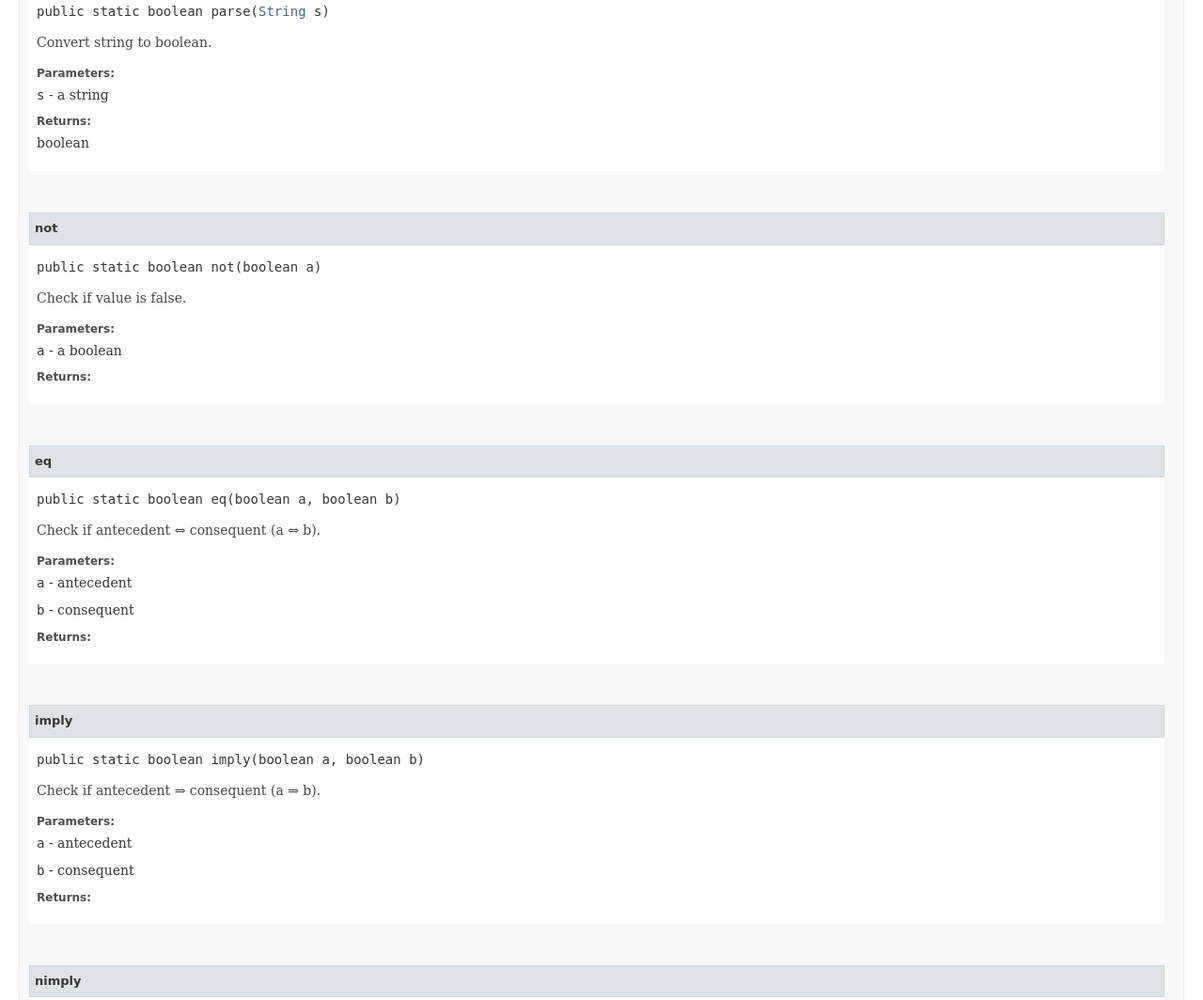
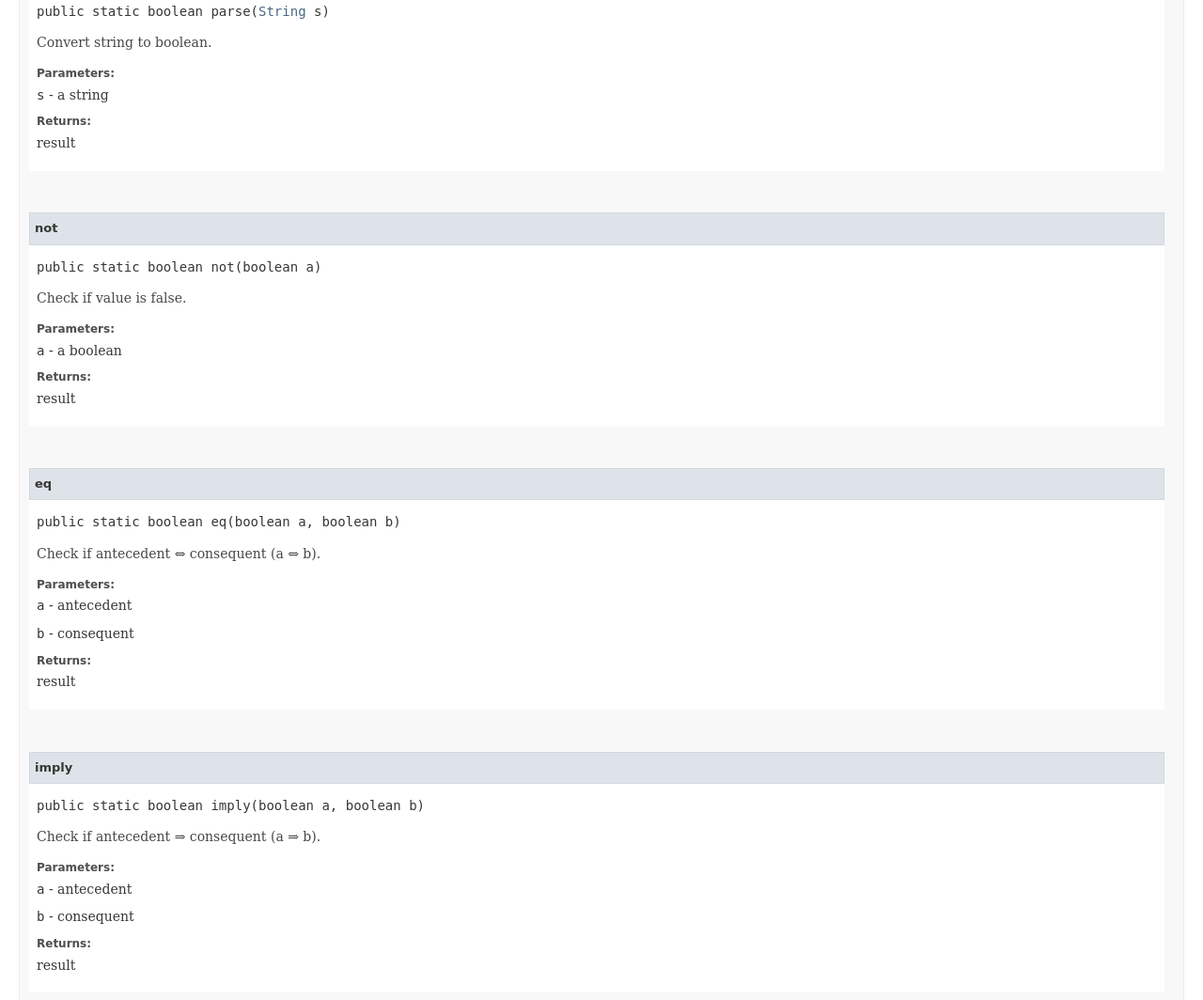
Before and after one commit to javaf/extra-boolean, a plain HTML site: page io/github/javaf/Boolean.html in a window 1280 px wide. Shown: the part 3876-4940 px from the top of the page at 94% size. Drawn offline with Linux system fonts and the light colour scheme; no server answers; a script that the page names is missing; a web font is replaced by a local one.

Commit message:
Publishing javadoc for extra-boolean:1.1.1

```diff
--- a/io/github/javaf/Boolean.html
+++ b/io/github/javaf/Boolean.html
@@ -2,8 +2,8 @@
 <!-- NewPage -->
 <html lang="en">
 <head>
-<!-- Generated by javadoc (11.0.2) on Sat Jan 23 07:00:34 UTC 2021 -->
-<title>Boolean (extra-boolean 1.1.0 API)</title>
+<!-- Generated by javadoc (11.0.2) on Sat Jan 23 07:03:45 UTC 2021 -->
+<title>Boolean (extra-boolean 1.1.1 API)</title>
 <meta http-equiv="Content-Type" content="text/html; charset=UTF-8">
 <meta name="dc.created" content="2021-01-23">
 <link rel="stylesheet" type="text/css" href="../../../stylesheet.css" title="Style">
@@ -22,7 +22,7 @@
 <script type="text/javascript"><!--
     try {
         if (location.href.indexOf('is-external=true') == -1) {
-            parent.document.title="Boolean (extra-boolean 1.1.0 API)";
+            parent.document.title="Boolean (extra-boolean 1.1.1 API)";
         }
     }
     catch(err) {
@@ -922,7 +922,7 @@ extends <a href="https://docs.oracle.com/en/java/javase/11/docs/api/java.base/ja
 <dt><span class="paramLabel">Parameters:</span></dt>
 <dd><code>s</code> - a string</dd>
 <dt><span class="returnLabel">Returns:</span></dt>
-<dd>boolean</dd>
+<dd>result</dd>
 </dl>
 </li>
 </ul>
@@ -938,6 +938,7 @@ extends <a href="https://docs.oracle.com/en/java/javase/11/docs/api/java.base/ja
 <dt><span class="paramLabel">Parameters:</span></dt>
 <dd><code>a</code> - a boolean</dd>
 <dt><span class="returnLabel">Returns:</span></dt>
+<dd>result</dd>
 </dl>
 </li>
 </ul>
@@ -955,6 +956,7 @@ extends <a href="https://docs.oracle.com/en/java/javase/11/docs/api/java.base/ja
 <dd><code>a</code> - antecedent</dd>
 <dd><code>b</code> - consequent</dd>
 <dt><span class="returnLabel">Returns:</span></dt>
+<dd>result</dd>
 </dl>
 </li>
 </ul>
@@ -972,6 +974,7 @@ extends <a href="https://docs.oracle.com/en/java/javase/11/docs/api/java.base/ja
 <dd><code>a</code> - antecedent</dd>
 <dd><code>b</code> - consequent</dd>
 <dt><span class="returnLabel">Returns:</span></dt>
+<dd>result</dd>
 </dl>
 </li>
 </ul>
@@ -989,6 +992,7 @@ extends <a href="https://docs.oracle.com/en/java/javase/11/docs/api/java.base/ja
 <dd><code>a</code> - antecedent</dd>
 <dd><code>b</code> - consequent</dd>
 <dt><span class="returnLabel">Returns:</span></dt>
+<dd>result</dd>
 </dl>
 </li>
 </ul>
@@ -1006,6 +1010,7 @@ extends <a href="https://docs.oracle.com/en/java/javase/11/docs/api/java.base/ja
 <dd><code>a</code> - antecedent</dd>
 <dd><code>b</code> - consequent</dd>
 <dt><span class="returnLabel">Returns:</span></dt>
+<dd>result</dd>
 </dl>
 </li>
 </ul>
@@ -1023,6 +1028,7 @@ extends <a href="https://docs.oracle.com/en/java/javase/11/docs/api/java.base/ja
 <dd><code>a</code> - antecedent</dd>
 <dd><code>b</code> - consequent</dd>
 <dt><span class="returnLabel">Returns:</span></dt>
+<dd>result</dd>
 </dl>
 </li>
 </ul>
@@ -1036,6 +1042,7 @@ extends <a href="https://docs.oracle.com/en/java/javase/11/docs/api/java.base/ja
 <div class="block">Check if all values are true.</div>
 <dl>
 <dt><span class="returnLabel">Returns:</span></dt>
+<dd>result</dd>
 </dl>
 </li>
 </ul>
@@ -1051,6 +1058,7 @@ extends <a href="https://docs.oracle.com/en/java/javase/11/docs/api/java.base/ja
 <dt><span class="paramLabel">Parameters:</span></dt>
 <dd><code>a</code> - 1st boolean</dd>
 <dt><span class="returnLabel">Returns:</span></dt>
+<dd>result</dd>
 </dl>
 </li>
 </ul>
@@ -1068,6 +1076,7 @@ extends <a href="https://docs.oracle.com/en/java/javase/11/docs/api/java.base/ja
 <dd><code>a</code> - 1st boolean</dd>
 <dd><code>b</code> - 2nd boolean</dd>
 <dt><span class="returnLabel">Returns:</span></dt>
+<dd>result</dd>
 </dl>
 </li>
 </ul>
@@ -1087,6 +1096,7 @@ extends <a href="https://docs.oracle.com/en/java/javase/11/docs/api/java.base/ja
 <dd><code>b</code> - 2nd boolean</dd>
 <dd><code>c</code> - 3rd boolean</dd>
 <dt><span class="returnLabel">Returns:</span></dt>
+<dd>result</dd>
 </dl>
 </li>
 </ul>
@@ -1108,6 +1118,7 @@ extends <a href="https://docs.oracle.com/en/java/javase/11/docs/api/java.base/ja
 <dd><code>c</code> - 3rd boolean</dd>
 <dd><code>d</code> - 4th boolean</dd>
 <dt><span class="returnLabel">Returns:</span></dt>
+<dd>result</dd>
 </dl>
 </li>
 </ul>
@@ -1131,6 +1142,7 @@ extends <a href="https://docs.oracle.com/en/java/javase/11/docs/api/java.base/ja
 <dd><code>d</code> - 4th boolean</dd>
 <dd><code>e</code> - 5th boolean</dd>
 <dt><span class="returnLabel">Returns:</span></dt>
+<dd>result</dd>
 </dl>
 </li>
 </ul>
@@ -1156,6 +1168,7 @@ extends <a href="https://docs.oracle.com/en/java/javase/11/docs/api/java.base/ja
 <dd><code>e</code> - 5th boolean</dd>
 <dd><code>f</code> - 6th boolean</dd>
 <dt><span class="returnLabel">Returns:</span></dt>
+<dd>result</dd>
 </dl>
 </li>
 </ul>
@@ -1183,6 +1196,7 @@ extends <a href="https://docs.oracle.com/en/java/javase/11/docs/api/java.base/ja
 <dd><code>f</code> - 6th boolean</dd>
 <dd><code>g</code> - 7th boolean</dd>
 <dt><span class="returnLabel">Returns:</span></dt>
+<dd>result</dd>
 </dl>
 </li>
 </ul>
@@ -1212,6 +1226,7 @@ extends <a href="https://docs.oracle.com/en/java/javase/11/docs/api/java.base/ja
 <dd><code>g</code> - 7th boolean</dd>
 <dd><code>h</code> - 8th boolean</dd>
 <dt><span class="returnLabel">Returns:</span></dt>
+<dd>result</dd>
 </dl>
 </li>
 </ul>
@@ -1225,6 +1240,7 @@ extends <a href="https://docs.oracle.com/en/java/javase/11/docs/api/java.base/ja
 <div class="block">Check if any value is true.</div>
 <dl>
 <dt><span class="returnLabel">Returns:</span></dt>
+<dd>result</dd>
 </dl>
 </li>
 </ul>
@@ -1240,6 +1256,7 @@ extends <a href="https://docs.oracle.com/en/java/javase/11/docs/api/java.base/ja
 <dt><span class="paramLabel">Parameters:</span></dt>
 <dd><code>a</code> - 1st boolean</dd>
 <dt><span class="returnLabel">Returns:</span></dt>
+<dd>result</dd>
 </dl>
 </li>
 </ul>
@@ -1257,6 +1274,7 @@ extends <a href="https://docs.oracle.com/en/java/javase/11/docs/api/java.base/ja
 <dd><code>a</code> - 1st boolean</dd>
 <dd><code>b</code> - 2nd boolean</dd>
 <dt><span class="returnLabel">Returns:</span></dt>
+<dd>result</dd>
 </dl>
 </li>
 </ul>
@@ -1276,6 +1294,7 @@ extends <a href="https://docs.oracle.com/en/java/javase/11/docs/api/java.base/ja
 <dd><code>b</code> - 2nd boolean</dd>
 <dd><code>c</code> - 3rd boolean</dd>
 <dt><span class="returnLabel">Returns:</span></dt>
+<dd>result</dd>
 </dl>
 </li>
 </ul>
@@ -1297,6 +1316,7 @@ extends <a href="https://docs.oracle.com/en/java/javase/11/docs/api/java.base/ja
 <dd><code>c</code> - 3rd boolean</dd>
 <dd><code>d</code> - 4th boolean</dd>
 <dt><span class="returnLabel">Returns:</span></dt>
+<dd>result</dd>
 </dl>
 </li>
 </ul>
@@ -1320,6 +1340,7 @@ extends <a href="https://docs.oracle.com/en/java/javase/11/docs/api/java.base/ja
 <dd><code>d</code> - 4th boolean</dd>
 <dd><code>e</code> - 5th boolean</dd>
 <dt><span class="returnLabel">Returns:</span></dt>
+<dd>result</dd>
 </dl>
 </li>
 </ul>
@@ -1345,6 +1366,7 @@ extends <a href="https://docs.oracle.com/en/java/javase/11/docs/api/java.base/ja
 <dd><code>e</code> - 5th boolean</dd>
 <dd><code>f</code> - 6th boolean</dd>
 <dt><span class="returnLabel">Returns:</span></dt>
+<dd>result</dd>
 </dl>
 </li>
 </ul>
@@ -1372,6 +1394,7 @@ extends <a href="https://docs.oracle.com/en/java/javase/11/docs/api/java.base/ja
 <dd><code>f</code> - 6th boolean</dd>
 <dd><code>g</code> - 7th boolean</dd>
 <dt><span class="returnLabel">Returns:</span></dt>
+<dd>result</dd>
 </dl>
 </li>
 </ul>
@@ -1401,6 +1424,7 @@ extends <a href="https://docs.oracle.com/en/java/javase/11/docs/api/java.base/ja
 <dd><code>g</code> - 7th boolean</dd>
 <dd><code>h</code> - 8th boolean</dd>
 <dt><span class="returnLabel">Returns:</span></dt>
+<dd>result</dd>
 </dl>
 </li>
 </ul>
@@ -1414,6 +1438,7 @@ extends <a href="https://docs.oracle.com/en/java/javase/11/docs/api/java.base/ja
 <div class="block">Check if odd no. of values are true.</div>
 <dl>
 <dt><span class="returnLabel">Returns:</span></dt>
+<dd>result</dd>
 </dl>
 </li>
 </ul>
@@ -1429,6 +1454,7 @@ extends <a href="https://docs.oracle.com/en/java/javase/11/docs/api/java.base/ja
 <dt><span class="paramLabel">Parameters:</span></dt>
 <dd><code>a</code> - 1st boolean</dd>
 <dt><span class="returnLabel">Returns:</span></dt>
+<dd>result</dd>
 </dl>
 </li>
 </ul>
@@ -1446,6 +1472,7 @@ extends <a href="https://docs.oracle.com/en/java/javase/11/docs/api/java.base/ja
 <dd><code>a</code> - 1st boolean</dd>
 <dd><code>b</code> - 2nd boolean</dd>
 <dt><span class="returnLabel">Returns:</span></dt>
+<dd>result</dd>
 </dl>
 </li>
 </ul>
@@ -1465,6 +1492,7 @@ extends <a href="https://docs.oracle.com/en/java/javase/11/docs/api/java.base/ja
 <dd><code>b</code> - 2nd boolean</dd>
 <dd><code>c</code> - 3rd boolean</dd>
 <dt><span class="returnLabel">Returns:</span></dt>
+<dd>result</dd>
 </dl>
 </li>
 </ul>
@@ -1486,6 +1514,7 @@ extends <a href="https://docs.oracle.com/en/java/javase/11/docs/api/java.base/ja
 <dd><code>c</code> - 3rd boolean</dd>
 <dd><code>d</code> - 4th boolean</dd>
 <dt><span class="returnLabel">Returns:</span></dt>
+<dd>result</dd>
 </dl>
 </li>
 </ul>
@@ -1509,6 +1538,7 @@ extends <a href="https://docs.oracle.com/en/java/javase/11/docs/api/java.base/ja
 <dd><code>d</code> - 4th boolean</dd>
 <dd><code>e</code> - 5th boolean</dd>
 <dt><span class="returnLabel">Returns:</span></dt>
+<dd>result</dd>
 </dl>
 </li>
 </ul>
@@ -1534,6 +1564,7 @@ extends <a href="https://docs.oracle.com/en/java/javase/11/docs/api/java.base/ja
 <dd><code>e</code> - 5th boolean</dd>
 <dd><code>f</code> - 6th boolean</dd>
 <dt><span class="returnLabel">Returns:</span></dt>
+<dd>result</dd>
 </dl>
 </li>
 </ul>
@@ -1561,6 +1592,7 @@ extends <a href="https://docs.oracle.com/en/java/javase/11/docs/api/java.base/ja
 <dd><code>f</code> - 6th boolean</dd>
 <dd><code>g</code> - 7th boolean</dd>
 <dt><span class="returnLabel">Returns:</span></dt>
+<dd>result</dd>
 </dl>
 </li>
 </ul>
@@ -1590,6 +1622,7 @@ extends <a href="https://docs.oracle.com/en/java/javase/11/docs/api/java.base/ja
 <dd><code>g</code> - 7th boolean</dd>
 <dd><code>h</code> - 8th boolean</dd>
 <dt><span class="returnLabel">Returns:</span></dt>
+<dd>result</dd>
 </dl>
 </li>
 </ul>
@@ -1603,6 +1636,7 @@ extends <a href="https://docs.oracle.com/en/java/javase/11/docs/api/java.base/ja
 <div class="block">Count no. of true values.</div>
 <dl>
 <dt><span class="returnLabel">Returns:</span></dt>
+<dd>result</dd>
 </dl>
 </li>
 </ul>
@@ -1618,6 +1652,7 @@ extends <a href="https://docs.oracle.com/en/java/javase/11/docs/api/java.base/ja
 <dt><span class="paramLabel">Parameters:</span></dt>
 <dd><code>a</code> - 1st boolean</dd>
 <dt><span class="returnLabel">Returns:</span></dt>
+<dd>result</dd>
 </dl>
 </li>
 </ul>
@@ -1635,6 +1670,7 @@ extends <a href="https://docs.oracle.com/en/java/javase/11/docs/api/java.base/ja
 <dd><code>a</code> - 1st boolean</dd>
 <dd><code>b</code> - 2nd boolean</dd>
 <dt><span class="returnLabel">Returns:</span></dt>
+<dd>result</dd>
 </dl>
 </li>
 </ul>
@@ -1654,6 +1690,7 @@ extends <a href="https://docs.oracle.com/en/java/javase/11/docs/api/java.base/ja
 <dd><code>b</code> - 2nd boolean</dd>
 <dd><code>c</code> - 3rd boolean</dd>
 <dt><span class="returnLabel">Returns:</span></dt>
+<dd>result</dd>
 </dl>
 </li>
 </ul>
@@ -1675,6 +1712,7 @@ extends <a href="https://docs.oracle.com/en/java/javase/11/docs/api/java.base/ja
 <dd><code>c</code> - 3rd boolean</dd>
 <dd><code>d</code> - 4th boolean</dd>
 <dt><span class="returnLabel">Returns:</span></dt>
+<dd>result</dd>
 </dl>
 </li>
 </ul>
@@ -1698,6 +1736,7 @@ extends <a href="https://docs.oracle.com/en/java/javase/11/docs/api/java.base/ja
 <dd><code>d</code> - 4th boolean</dd>
 <dd><code>e</code> - 5th boolean</dd>
 <dt><span class="returnLabel">Returns:</span></dt>
+<dd>result</dd>
 </dl>
 </li>
 </ul>
@@ -1723,6 +1762,7 @@ extends <a href="https://docs.oracle.com/en/java/javase/11/docs/api/java.base/ja
 <dd><code>e</code> - 5th boolean</dd>
 <dd><code>f</code> - 6th boolean</dd>
 <dt><span class="returnLabel">Returns:</span></dt>
+<dd>result</dd>
 </dl>
 </li>
 </ul>
@@ -1750,6 +1790,7 @@ extends <a href="https://docs.oracle.com/en/java/javase/11/docs/api/java.base/ja
 <dd><code>f</code> - 6th boolean</dd>
 <dd><code>g</code> - 7th boolean</dd>
 <dt><span class="returnLabel">Returns:</span></dt>
+<dd>result</dd>
 </dl>
 </li>
 </ul>
@@ -1779,6 +1820,7 @@ extends <a href="https://docs.oracle.com/en/java/javase/11/docs/api/java.base/ja
 <dd><code>g</code> - 7th boolean</dd>
 <dd><code>h</code> - 8th boolean</dd>
 <dt><span class="returnLabel">Returns:</span></dt>
+<dd>result</dd>
 </dl>
 </li>
 </ul>
@@ -1792,6 +1834,7 @@ extends <a href="https://docs.oracle.com/en/java/javase/11/docs/api/java.base/ja
 <div class="block">Check if any value is false.</div>
 <dl>
 <dt><span class="returnLabel">Returns:</span></dt>
+<dd>result</dd>
 </dl>
 </li>
 </ul>
@@ -1807,6 +1850,7 @@ extends <a href="https://docs.oracle.com/en/java/javase/11/docs/api/java.base/ja
 <dt><span class="paramLabel">Parameters:</span></dt>
 <dd><code>a</code> - 1st boolean</dd>
 <dt><span class="returnLabel">Returns:</span></dt>
+<dd>result</dd>
 </dl>
 </li>
 </ul>
@@ -1824,6 +1868,7 @@ extends <a href="https://docs.oracle.com/en/java/javase/11/docs/api/java.base/ja
 <dd><code>a</code> - 1st boolean</dd>
 <dd><code>b</code> - 2nd boolean</dd>
 <dt><span class="returnLabel">Returns:</span></dt>
+<dd>result</dd>
 </dl>
 </li>
 </ul>
@@ -1843,6 +1888,7 @@ extends <a href="https://docs.oracle.com/en/java/javase/11/docs/api/java.base/ja
 <dd><code>b</code> - 2nd boolean</dd>
 <dd><code>c</code> - 3rd boolean</dd>
 <dt><span class="returnLabel">Returns:</span></dt>
+<dd>result</dd>
 </dl>
 </li>
 </ul>
@@ -1864,6 +1910,7 @@ extends <a href="https://docs.oracle.com/en/java/javase/11/docs/api/java.base/ja
 <dd><code>c</code> - 3rd boolean</dd>
 <dd><code>d</code> - 4th boolean</dd>
 <dt><span class="returnLabel">Returns:</span></dt>
+<dd>result</dd>
 </dl>
 </li>
 </ul>
@@ -1887,6 +1934,7 @@ extends <a href="https://docs.oracle.com/en/java/javase/11/docs/api/java.base/ja
 <dd><code>d</code> - 4th boolean</dd>
 <dd><code>e</code> - 5th boolean</dd>
 <dt><span class="returnLabel">Returns:</span></dt>
+<dd>result</dd>
 </dl>
 </li>
 </ul>
@@ -1912,6 +1960,7 @@ extends <a href="https://docs.oracle.com/en/java/javase/11/docs/api/java.base/ja
 <dd><code>e</code> - 5th boolean</dd>
 <dd><code>f</code> - 6th boolean</dd>
 <dt><span class="returnLabel">Returns:</span></dt>
+<dd>result</dd>
 </dl>
 </li>
 </ul>
@@ -1939,6 +1988,7 @@ extends <a href="https://docs.oracle.com/en/java/javase/11/docs/api/java.base/ja
 <dd><code>f</code> - 6th boolean</dd>
 <dd><code>g</code> - 7th boolean</dd>
 <dt><span class="returnLabel">Returns:</span></dt>
+<dd>result</dd>
 </dl>
 </li>
 </ul>
@@ -1968,6 +2018,7 @@ extends <a href="https://docs.oracle.com/en/java/javase/11/docs/api/java.base/ja
 <dd><code>g</code> - 7th boolean</dd>
 <dd><code>h</code> - 8th boolean</dd>
 <dt><span class="returnLabel">Returns:</span></dt>
+<dd>result</dd>
 </dl>
 </li>
 </ul>
@@ -1981,6 +2032,7 @@ extends <a href="https://docs.oracle.com/en/java/javase/11/docs/api/java.base/ja
 <div class="block">Check if all values are false.</div>
 <dl>
 <dt><span class="returnLabel">Returns:</span></dt>
+<dd>result</dd>
 </dl>
 </li>
 </ul>
@@ -1996,6 +2048,7 @@ extends <a href="https://docs.oracle.com/en/java/javase/11/docs/api/java.base/ja
 <dt><span class="paramLabel">Parameters:</span></dt>
 <dd><code>a</code> - 1st boolean</dd>
 <dt><span class="returnLabel">Returns:</span></dt>
+<dd>result</dd>
 </dl>
 </li>
 </ul>
@@ -2013,6 +2066,7 @@ extends <a href="https://docs.oracle.com/en/java/javase/11/docs/api/java.base/ja
 <dd><code>a</code> - 1st boolean</dd>
 <dd><code>b</code> - 2nd boolean</dd>
 <dt><span class="returnLabel">Returns:</span></dt>
+<dd>result</dd>
 </dl>
 </li>
 </ul>
@@ -2032,6 +2086,7 @@ extends <a href="https://docs.oracle.com/en/java/javase/11/docs/api/java.base/ja
 <dd><code>b</code> - 2nd boolean</dd>
 <dd><code>c</code> - 3rd boolean</dd>
 <dt><span class="returnLabel">Returns:</span></dt>
+<dd>result</dd>
 </dl>
 </li>
 </ul>
@@ -2053,6 +2108,7 @@ extends <a href="https://docs.oracle.com/en/java/javase/11/docs/api/java.base/ja
 <dd><code>c</code> - 3rd boolean</dd>
 <dd><code>d</code> - 4th boolean</dd>
 <dt><span class="returnLabel">Returns:</span></dt>
+<dd>result</dd>
 </dl>
 </li>
 </ul>
@@ -2076,6 +2132,7 @@ extends <a href="https://docs.oracle.com/en/java/javase/11/docs/api/java.base/ja
 <dd><code>d</code> - 4th boolean</dd>
 <dd><code>e</code> - 5th boolean</dd>
 <dt><span class="returnLabel">Returns:</span></dt>
+<dd>result</dd>
 </dl>
 </li>
 </ul>
@@ -2101,6 +2158,7 @@ extends <a href="https://docs.oracle.com/en/java/javase/11/docs/api/java.base/ja
 <dd><code>e</code> - 5th boolean</dd>
 <dd><code>f</code> - 6th boolean</dd>
 <dt><span class="returnLabel">Returns:</span></dt>
+<dd>result</dd>
 </dl>
 </li>
 </ul>
@@ -2128,6 +2186,7 @@ extends <a href="https://docs.oracle.com/en/java/javase/11/docs/api/java.base/ja
 <dd><code>f</code> - 6th boolean</dd>
 <dd><code>g</code> - 7th boolean</dd>
 <dt><span class="returnLabel">Returns:</span></dt>
+<dd>result</dd>
 </dl>
 </li>
 </ul>
@@ -2157,6 +2216,7 @@ extends <a href="https://docs.oracle.com/en/java/javase/11/docs/api/java.base/ja
 <dd><code>g</code> - 7th boolean</dd>
 <dd><code>h</code> - 8th boolean</dd>
 <dt><span class="returnLabel">Returns:</span></dt>
+<dd>result</dd>
 </dl>
 </li>
 </ul>
@@ -2170,6 +2230,7 @@ extends <a href="https://docs.oracle.com/en/java/javase/11/docs/api/java.base/ja
 <div class="block">Check if even no. of values are true.</div>
 <dl>
 <dt><span class="returnLabel">Returns:</span></dt>
+<dd>result</dd>
 </dl>
 </li>
 </ul>
@@ -2185,6 +2246,7 @@ extends <a href="https://docs.oracle.com/en/java/javase/11/docs/api/java.base/ja
 <dt><span class="paramLabel">Parameters:</span></dt>
 <dd><code>a</code> - 1st boolean</dd>
 <dt><span class="returnLabel">Returns:</span></dt>
+<dd>result</dd>
 </dl>
 </li>
 </ul>
@@ -2202,6 +2264,7 @@ extends <a href="https://docs.oracle.com/en/java/javase/11/docs/api/java.base/ja
 <dd><code>a</code> - 1st boolean</dd>
 <dd><code>b</code> - 2nd boolean</dd>
 <dt><span class="returnLabel">Returns:</span></dt>
+<dd>result</dd>
 </dl>
 </li>
 </ul>
@@ -2221,6 +2284,7 @@ extends <a href="https://docs.oracle.com/en/java/javase/11/docs/api/java.base/ja
 <dd><code>b</code> - 2nd boolean</dd>
 <dd><code>c</code> - 3rd boolean</dd>
 <dt><span class="returnLabel">Returns:</span></dt>
+<dd>result</dd>
 </dl>
 </li>
 </ul>
@@ -2242,6 +2306,7 @@ extends <a href="https://docs.oracle.com/en/java/javase/11/docs/api/java.base/ja
 <dd><code>c</code> - 3rd boolean</dd>
 <dd><code>d</code> - 4th boolean</dd>
 <dt><span class="returnLabel">Returns:</span></dt>
+<dd>result</dd>
 </dl>
 </li>
 </ul>
@@ -2265,6 +2330,7 @@ extends <a href="https://docs.oracle.com/en/java/javase/11/docs/api/java.base/ja
 <dd><code>d</code> - 4th boolean</dd>
 <dd><code>e</code> - 5th boolean</dd>
 <dt><span class="returnLabel">Returns:</span></dt>
+<dd>result</dd>
 </dl>
 </li>
 </ul>
@@ -2290,6 +2356,7 @@ extends <a href="https://docs.oracle.com/en/java/javase/11/docs/api/java.base/ja
 <dd><code>e</code> - 5th boolean</dd>
 <dd><code>f</code> - 6th boolean</dd>
 <dt><span class="returnLabel">Returns:</span></dt>
+<dd>result</dd>
 </dl>
 </li>
 </ul>
@@ -2317,6 +2384,7 @@ extends <a href="https://docs.oracle.com/en/java/javase/11/docs/api/java.base/ja
 <dd><code>f</code> - 6th boolean</dd>
 <dd><code>g</code> - 7th boolean</dd>
 <dt><span class="returnLabel">Returns:</span></dt>
+<dd>result</dd>
 </dl>
 </li>
 </ul>
@@ -2346,6 +2414,7 @@ extends <a href="https://docs.oracle.com/en/java/javase/11/docs/api/java.base/ja
 <dd><code>g</code> - 7th boolean</dd>
 <dd><code>h</code> - 8th boolean</dd>
 <dt><span class="returnLabel">Returns:</span></dt>
+<dd>result</dd>
 </dl>
 </li>
 </ul>
```
Also changed, not shown: allclasses-index.html (+3 -3 lines), allclasses.html (+2 -2 lines), allpackages-index.html (+3 -3 lines), constant-values.html (+3 -3 lines), deprecated-list.html (+3 -3 lines), help-doc.html (+3 -3 lines), index-all.html (+3 -3 lines), index.html (+2 -2 lines), io/github/javaf/class-use/Boolean.html (+3 -3 lines), io/github/javaf/package-summary.html (+3 -3 lines), io/github/javaf/package-tree.html (+3 -3 lines), io/github/javaf/package-use.html (+3 -3 lines), overview-tree.html (+3 -3 lines), 3 other files.
